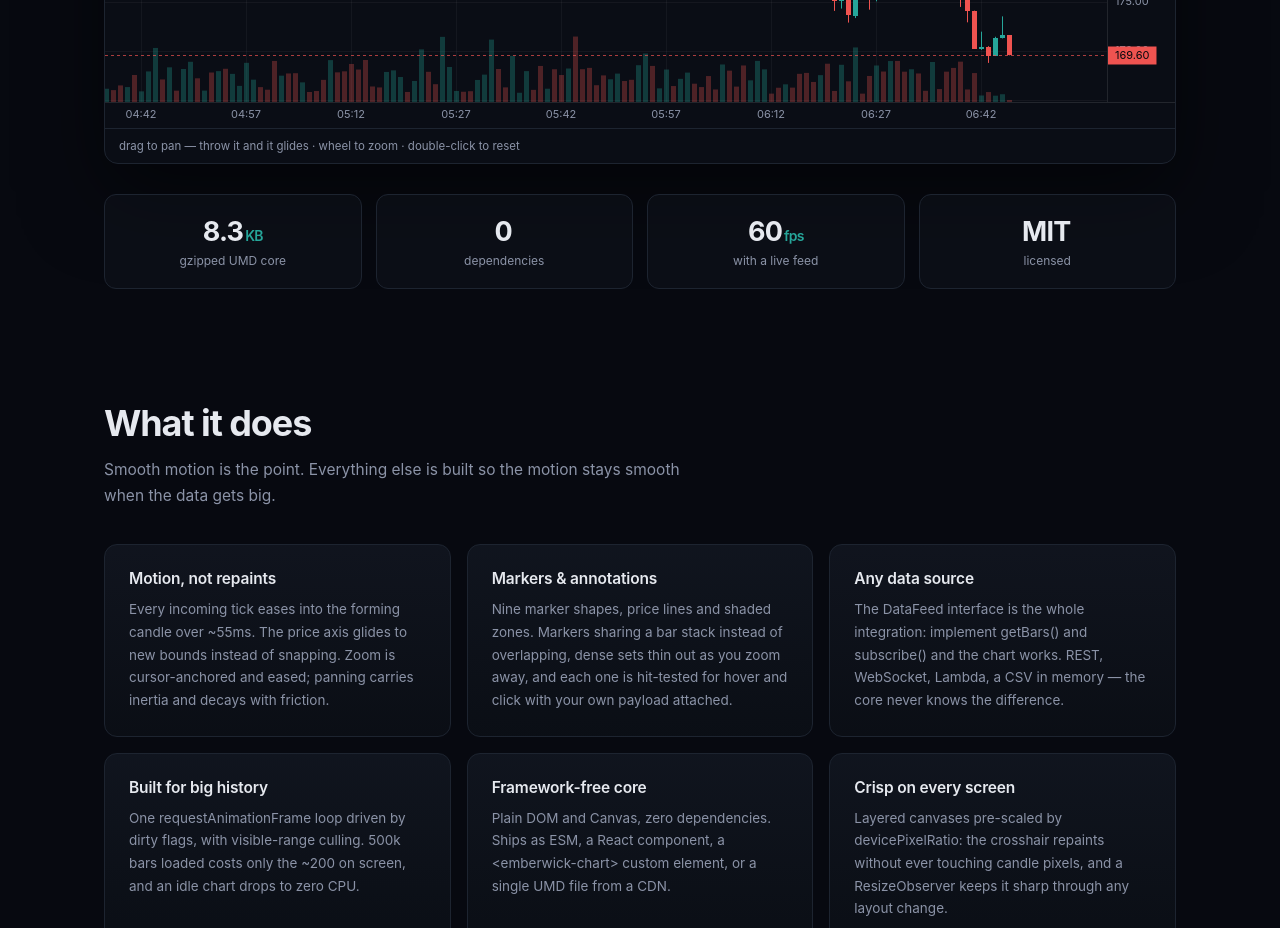
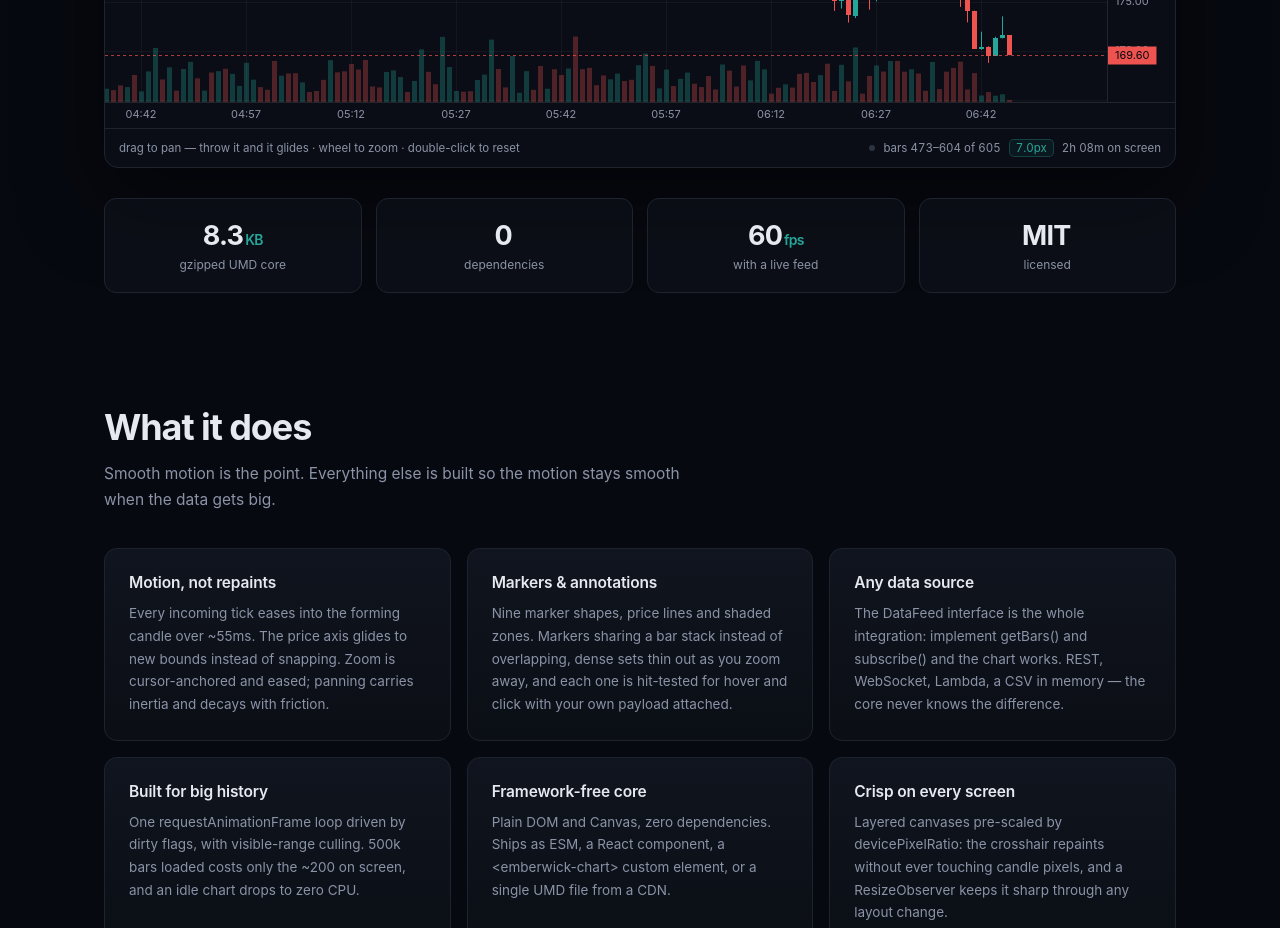
Before and after one commit to shreeshyla-hanasoge/Emberwick, a React (Vite) app: page / in a window 1280 px wide. Shown: the part 880-1808 px from the top of the page. Built offline with nearby package versions, Linux system fonts and the light colour scheme.

Commit message:
Commit made using lambdadeploy.io.

```diff
--- a/src/pages/Landing.jsx
+++ b/src/pages/Landing.jsx
@@ -9,9 +9,20 @@ const CDN_URL = 'https://unpkg.com/emberwick/umd/emberwick.umd.js'
  * The product demoing itself: a real chart instance, real feed, live.
  * Anything claimed in the copy below is visible right here.
  */
+/** Wall-clock span between the first and last visible bar. */
+function spanLabel(r) {
+  if (r.fromTime == null || r.toTime == null) return null
+  const mins = Math.round((r.toTime - r.fromTime) / 60000)
+  if (mins < 60) return `${mins}m on screen`
+  const h = Math.floor(mins / 60)
+  const m = mins % 60
+  return `${h}h ${String(m).padStart(2, '0')}m on screen`
+}
+
 function HeroChart() {
   const hostRef = useRef(null)
   const [ready, setReady] = useState(false)
+  const [range, setRange] = useState(null)
 
   useEffect(() => {
     let disposed = false
@@ -28,10 +39,19 @@ function HeroChart() {
       ticksPerSecond: 10,
       speed: 40,
     })
+
+    // The readout below is the 'visibleRange' event, unfiltered: it is called
+    // once immediately with the current window and then only when that window
+    // really changes, so no debouncing is needed to drive React with it.
+    const offRange = chart.subscribe('visibleRange', (r) => {
+      if (!disposed) setRange(r)
+    })
+
     chart.setFeed(feed).then(() => { if (!disposed) setReady(true) })
 
     return () => {
       disposed = true
+      offRange()
       feed.destroy()
       chart.destroy()
     }
@@ -48,9 +68,19 @@ function HeroChart() {
       <div className="lp-chart" ref={hostRef}>
         {!ready && <div className="lp-chart-loading">generating market…</div>}
       </div>
-      <p className="lp-chart-hint">
-        drag to pan — throw it and it glides · wheel to zoom · double-click to reset
-      </p>
+      <div className="lp-chartfoot">
+        <p className="lp-chart-hint">
+          drag to pan — throw it and it glides · wheel to zoom · double-click to reset
+        </p>
+        {range && range.barCount > 0 && (
+          <span className="lp-rangeread" title="live payload from subscribe('visibleRange')">
+            <span className={range.settled ? 'lp-rdot' : 'lp-rdot lp-rdot-live'} />
+            bars {range.from}–{range.to} of {range.barCount}
+            <em>{range.spacing.toFixed(1)}px</em>
+            {spanLabel(range)}
+          </span>
+        )}
+      </div>
     </div>
   )
 }
--- a/src/styles.css
+++ b/src/styles.css
@@ -388,12 +388,51 @@ body.lock { overflow: hidden; }
   pointer-events: none; z-index: 10;
 }
 
-.lp-chart-hint {
+.lp-chartfoot {
+  display: flex; align-items: center; justify-content: space-between;
+  flex-wrap: wrap; gap: 8px 14px;
   padding: 10px 14px;
   border-top: 1px solid var(--border);
+}
+
+.lp-chart-hint {
   font-size: 11.5px;
   color: var(--muted);
   text-align: left;
+}
+
+/* live payload from subscribe('visibleRange') */
+.lp-rangeread {
+  display: inline-flex; align-items: center; gap: 8px;
+  font-size: 11.5px;
+  color: var(--muted);
+  font-variant-numeric: tabular-nums;
+  white-space: nowrap;
+}
+
+.lp-rangeread em {
+  font-style: normal;
+  color: var(--accent);
+  border: 1px solid rgba(38,166,154,0.3);
+  background: rgba(38,166,154,0.08);
+  border-radius: 5px;
+  padding: 1px 6px;
+}
+
+.lp-rdot {
+  width: 6px; height: 6px; border-radius: 50%;
+  background: #2d3441;
+  flex-shrink: 0;
+}
+
+.lp-rdot-live {
+  background: var(--accent);
+  box-shadow: 0 0 0 3px rgba(38,166,154,0.16);
+  animation: lp-rpulse 1s ease-in-out infinite;
+}
+
+@keyframes lp-rpulse {
+  50% { opacity: 0.35; }
 }
 
 /* ---- stats ---- */
```
Also changed, not shown: .ld/memory.md.
